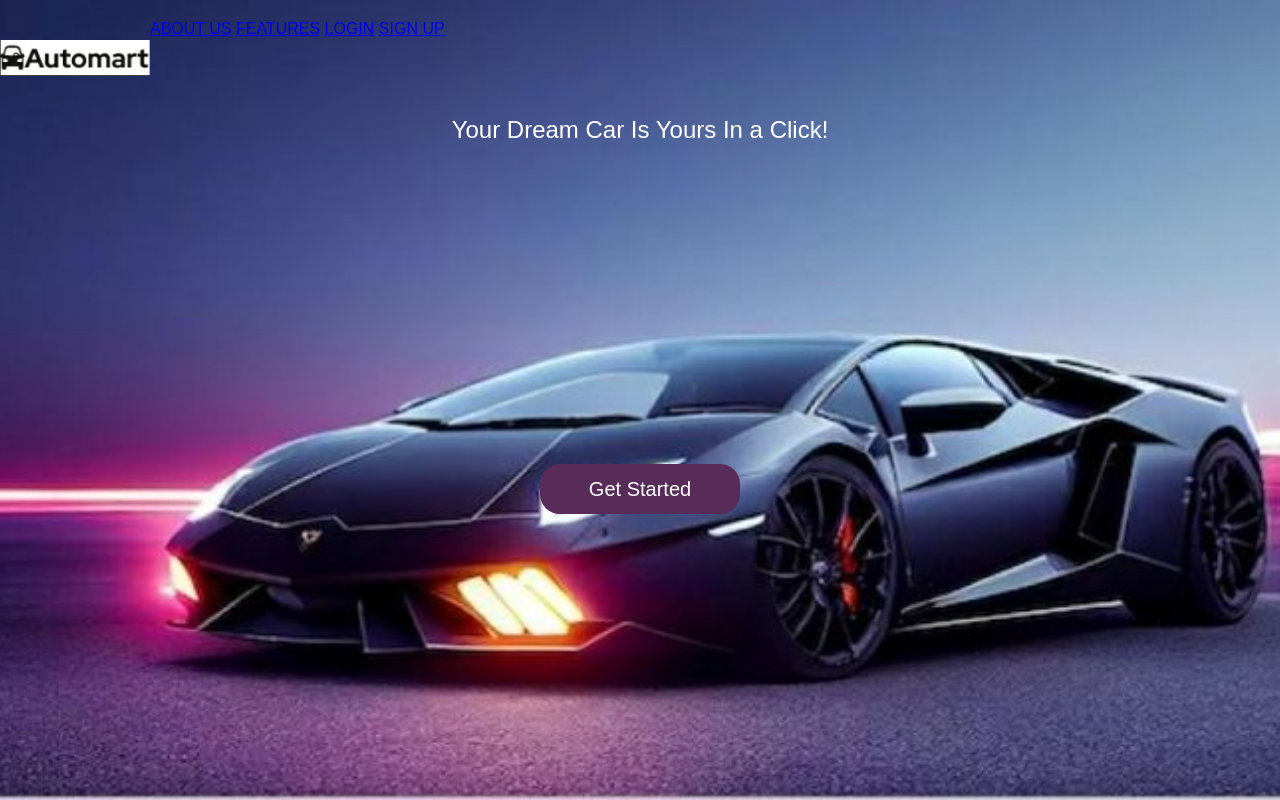
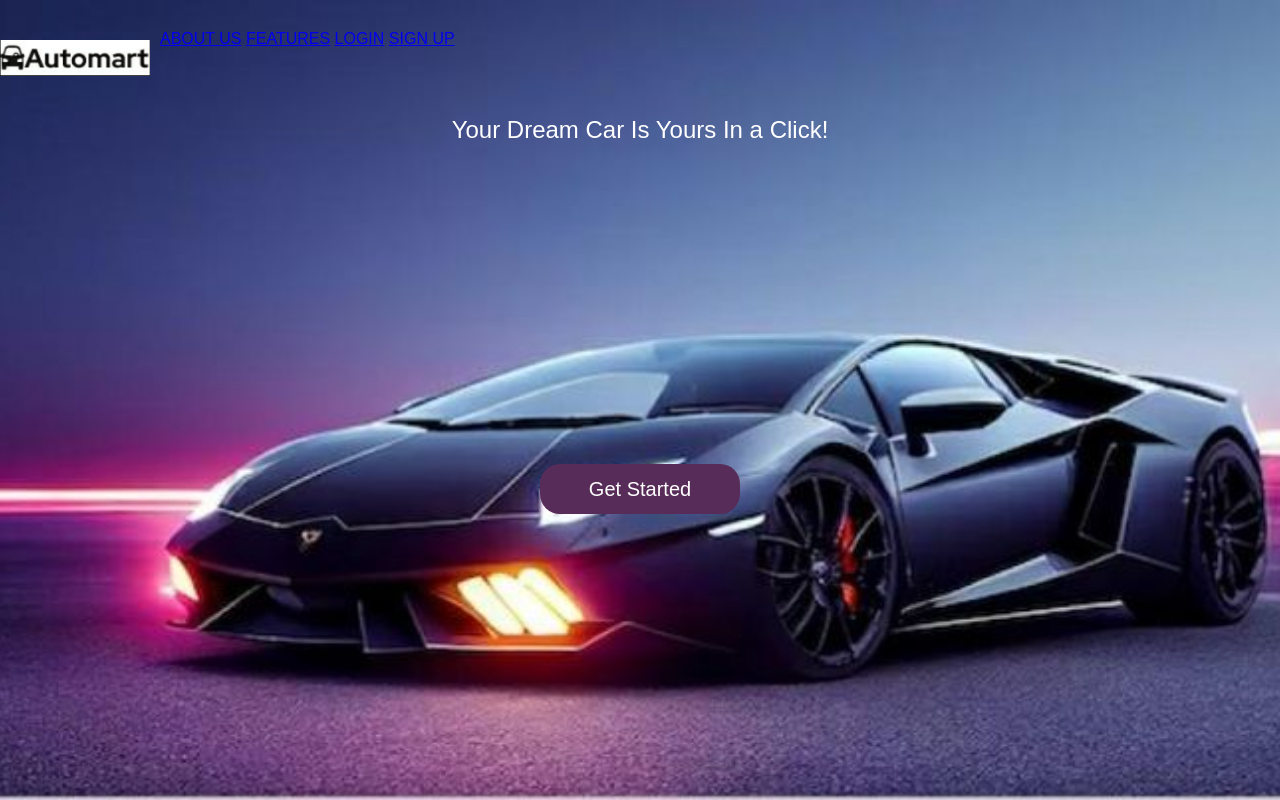
Before and after one commit to Leoxaviii/AutoMart, a plain HTML site: page index.html in a window 1280 px wide. Shown: the top 800 px of the page. Drawn offline with Linux system fonts and the light colour scheme.

Commit message:
Update style.css

```diff
--- a/style.css
+++ b/style.css
@@ -27,11 +27,11 @@ nav ul{
     /*width: 100%;
     margin-top: 10px;*/
 }
-nav.menu{
+.menu{
     color: black;
     text-decoration:none;
     flex-wrap :wrap;
-
+    padding:10px;
 }
     .text{
     padding: 20px 8%;
```
